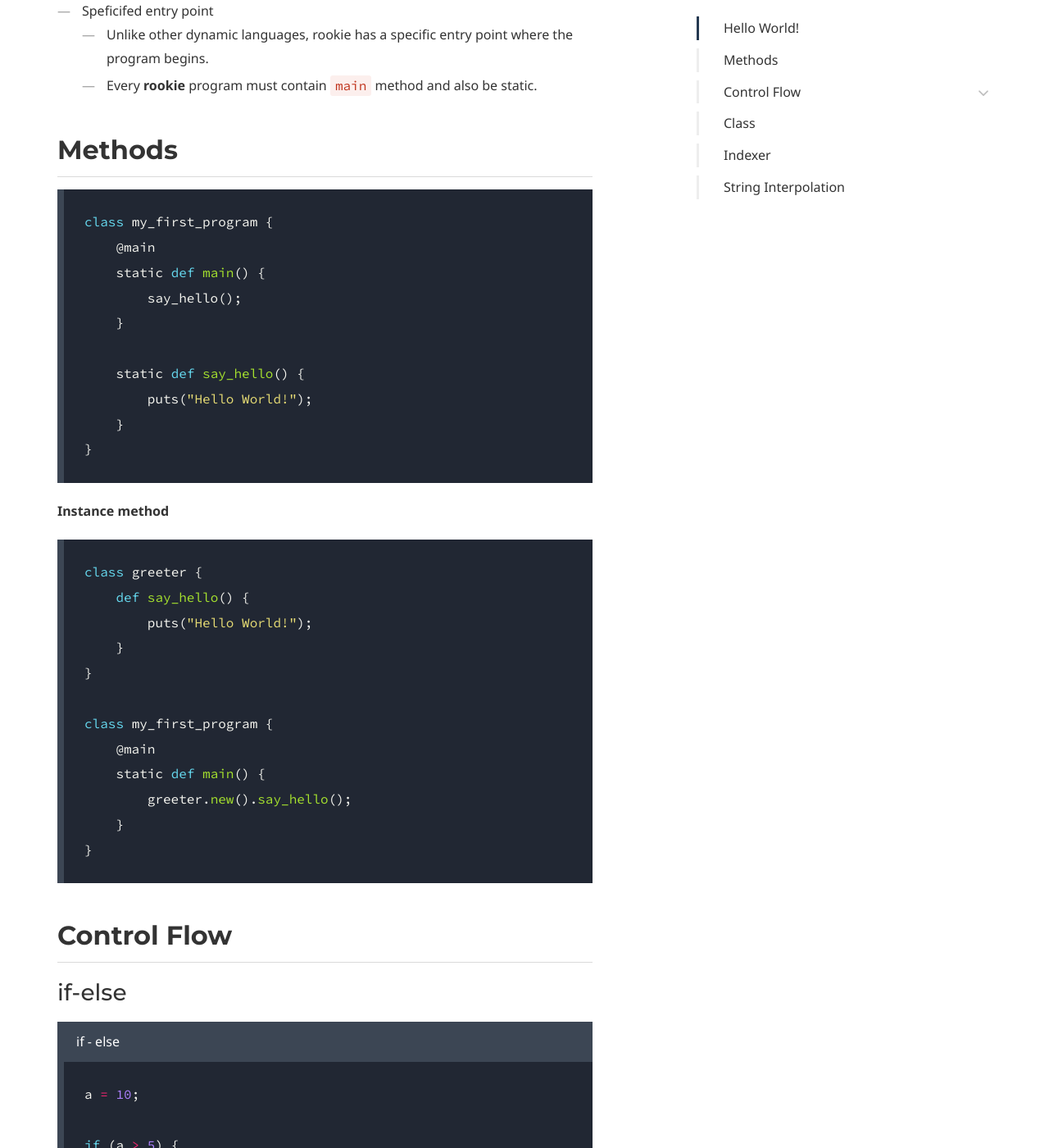
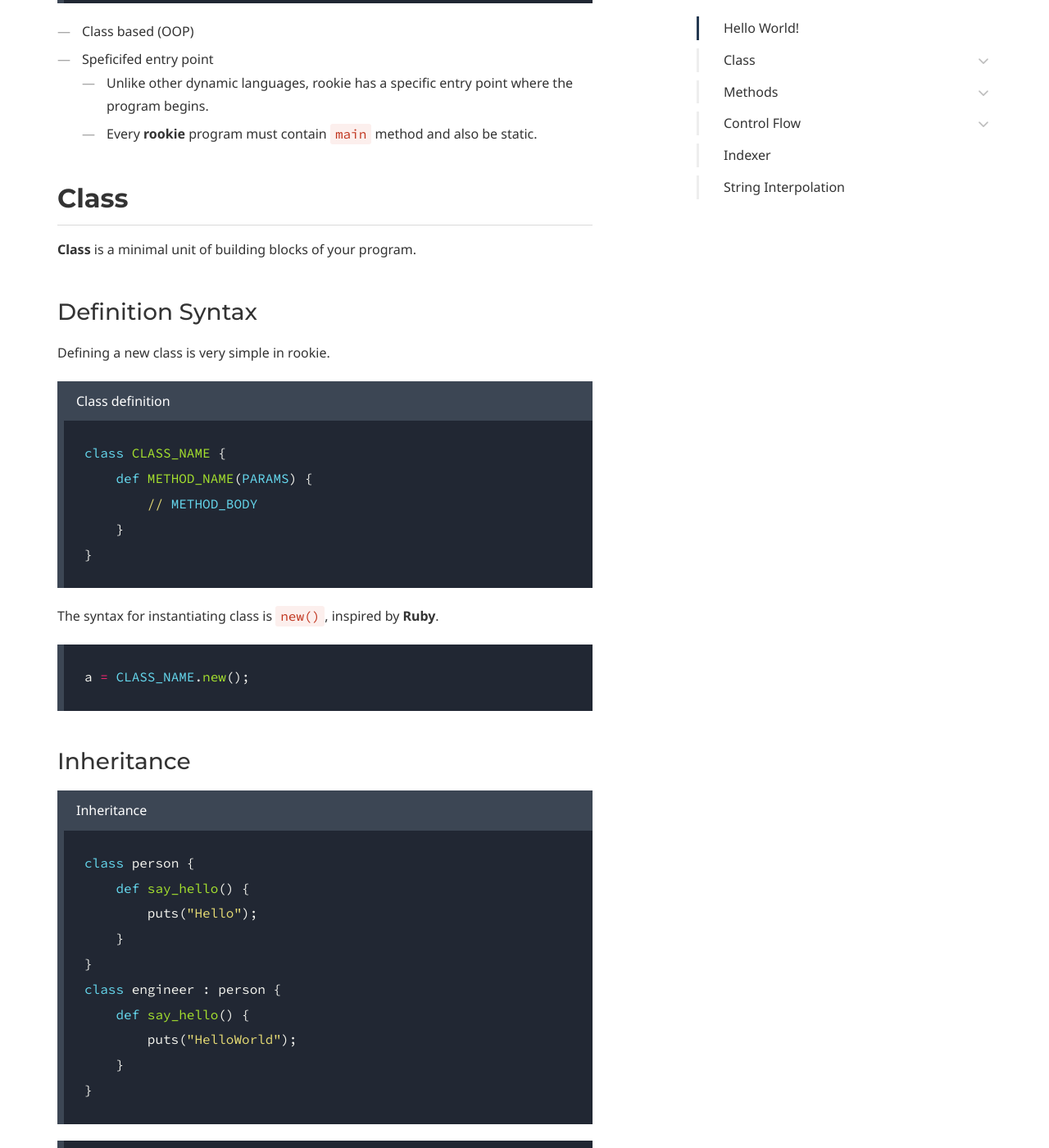
Before and after one commit to rookielang/rookielang.github.io, a Jekyll site: the page built from guides/index.md, in a window 1280 px wide and 1400 px high, scrolled down 1094 px. Shown: the whole window at 82% size. Built offline with Jekyll 4.4.1, drawn with Linux system fonts in a browser that asks for light colours; some web fonts are replaced; some of the changed text lies outside the part shown.

Commit message:
Add files via upload

````diff
--- a/guides/class.md
+++ b/guides/class.md
@@ -1,7 +1,35 @@
 Class
 ----
 
-__Inheritance__
+__Class__ is a minimal unit of building blocks of your program.
+
+### Definition Syntax
+
+Defining a new class is very simple in rookie.
+
+<div class="example">
+Class definition
+</div>
+```ruby
+class CLASS_NAME {
+    def METHOD_NAME(PARAMS) {
+        // METHOD_BODY
+    }
+}
+```
+
+The syntax for instantiating class is `new()`, inspired by __Ruby__.
+
+```ruby
+a = CLASS_NAME.new();
+```
+
+
+### Inheritance
+
+<div class="example">
+Inheritance
+</div>
 ```ruby
 class person {
     def say_hello() {
@@ -21,24 +49,3 @@ person.new().say_hello();
 // HelloWorld
 engineer.new().say_hello();
 ```
-
-__Static method__
-```ruby
-class dog {
-    static def kind() {
-        puts("animal");
-    }
-}
-class anchovy {
-    static def kind() {
-        puts("fish");
-    }
-}
-```
-```ruby
-// animal
-dog.kind();
-
-// fish
-anchovy.kind();
-```
--- a/guides/index.md
+++ b/guides/index.md
@@ -1,6 +1,7 @@
 ---
 layout: default
 title:  "Language guide"
+description: "Learn how to play with rookie"
 micro_nav: true
 page_nav:
     next:
@@ -11,13 +12,13 @@ page_nav:
 {% capture my_include %}{% include_relative hello_world.md %}{% endcapture %}
 {{ my_include | markdownify }}
 
+{% capture my_include %}{% include_relative class.md %}{% endcapture %}
+{{ my_include | markdownify }}
+
 {% capture my_include %}{% include_relative methods.md %}{% endcapture %}
 {{ my_include | markdownify }}
 
 {% capture my_include %}{% include_relative flows.md %}{% endcapture %}
-{{ my_include | markdownify }}
-
-{% capture my_include %}{% include_relative class.md %}{% endcapture %}
 {{ my_include | markdownify }}
 
 {% capture my_include %}{% include_relative indexer.md %}{% endcapture %}
--- a/guides/methods.md
+++ b/guides/methods.md
@@ -1,20 +1,30 @@
 Methods
 ----
 
+### Static method
+
 ```ruby
-class my_first_program {
-    @main
-    static def main() {
-        say_hello();
+class dog {
+    static def kind() {
+        puts("animal");
     }
-
-    static def say_hello() {
-        puts("Hello World!");
+}
+class anchovy {
+    static def kind() {
+        puts("fish");
     }
 }
 ```
+```ruby
+// animal
+dog.kind();
 
-__Instance method__
+// fish
+anchovy.kind();
+```
+
+### Instance method
+
 ```ruby
 class greeter {
     def say_hello() {
````
